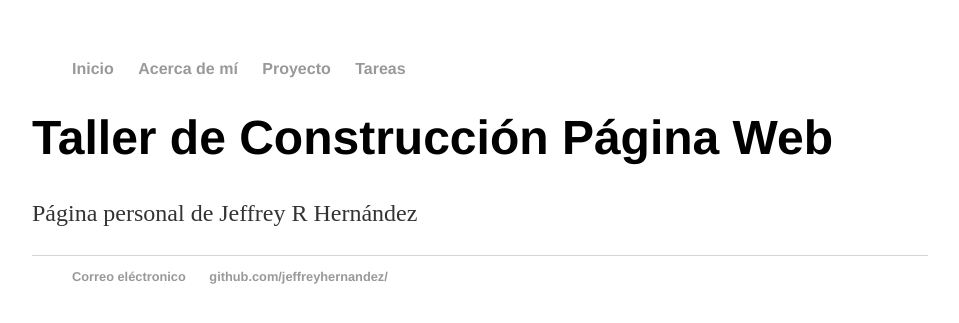
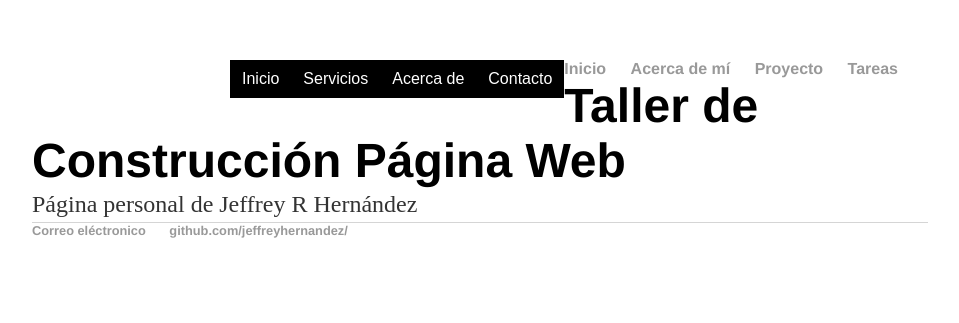
Before and after one commit to jeffreyhernandez/jeffreyhernandez.github.io, a Jekyll site: the page built from index.html, in a window 1280 px wide. Shown: the top 323 px of the page, without its empty margins (160-1119 px from the left). Built offline with Jekyll 4.4.1, drawn with Linux system fonts in a browser that asks for light colours.

Commit message:
Update default.html

```diff
--- a/_layouts/default.html
+++ b/_layouts/default.html
@@ -3,8 +3,91 @@
       <head>
             <title> {{page.title}} </title>
             <link rel="stylesheet" type="text/css" href="/css/main.css">
+            		<title>Menu Desplegable</title>
+		<style type="text/css">
+
+			* {
+				margin:0px;
+				padding:0px;
+			}
+
+			#header {
+				margin:auto;
+				width:500px;
+				font-family:Arial, Helvetica, sans-serif;
+			}
+
+			ul, ol {
+				list-style:none;
+			}
+
+			.nav > li {
+				float:left;
+			}
+
+			.nav li a {
+				background-color:#000;
+				color:#fff;
+				text-decoration:none;
+				padding:10px 12px;
+				display:block;
+			}
+
+			.nav li a:hover {
+				background-color:#434343;
+			}
+
+			.nav li ul {
+				display:none;
+				position:absolute;
+				min-width:140px;
+			}
+
+			.nav li:hover > ul {
+				display:block;
+			}
+
+			.nav li ul li {
+				position:relative;
+			}
+
+			.nav li ul li ul {
+				right:-140px;
+				top:0px;
+			}
+
+		</style>
       </head>
       <body>
+            <div id="header">
+			<ul class="nav">
+				<li><a href="">Inicio</a></li>
+				<li><a href="">Servicios</a>
+					<ul>
+						<li><a href="">Submenu1</a></li>
+						<li><a href="">Submenu2</a></li>
+						<li><a href="">Submenu3</a></li>
+						<li><a href="">Submenu4</a>
+							<ul>
+								<li><a href="">Submenu1</a></li>
+								<li><a href="">Submenu2</a></li>
+								<li><a href="">Submenu3</a></li>
+								<li><a href="">Submenu4</a></li>
+							</ul>
+						</li>
+					</ul>
+				</li>
+				<li><a href="">Acerca de</a>
+					<ul>
+						<li><a href="">Submenu1</a></li>
+						<li><a href="">Submenu2</a></li>
+						<li><a href="">Submenu3</a></li>
+						<li><a href="">Submenu4</a></li>
+					</ul>
+				</li>
+				<li><a href="">Contacto</a></li>
+			</ul>
+		</div>
               <nav>
               <ul>
                     <li><a href="/">Inicio</a></li>
```
